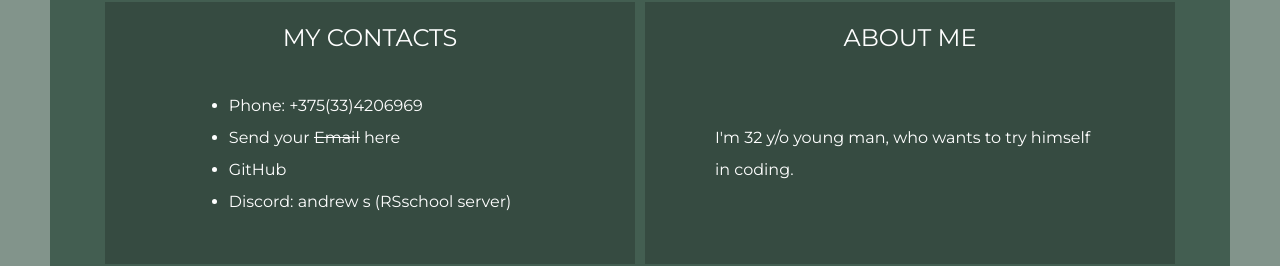
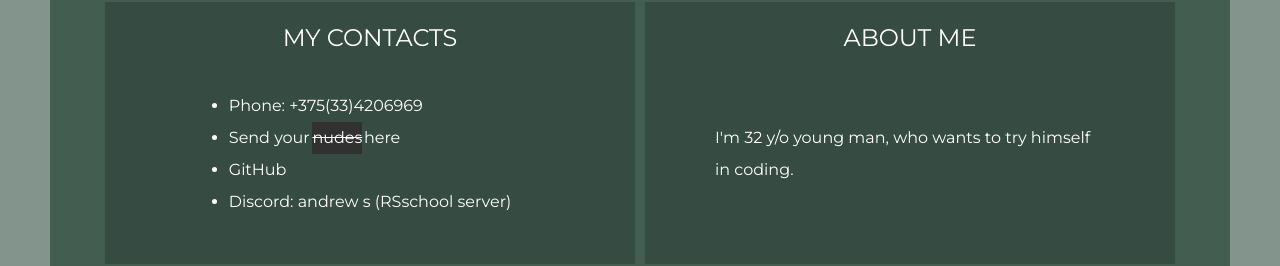
Before and after one commit to m0r741n/rsschool-cv, a plain HTML site: page index.html in a window 1280 px wide. In both pictures the pointer is over the element "Email". Shown: the part 452-718 px from the top of the page. Drawn offline with Linux system fonts and the light colour scheme.

Commit message:
feat: minor css changes

```diff
--- a/css/style.css
+++ b/css/style.css
@@ -68,11 +68,12 @@ nav > ul > li > a:hover::after {
     background-color: white;
 }
 
-li > a > span {
+/* li > a > span {
     text-decoration: line-through;
-}
+} */
 
 a {
+    position: relative;
     text-decoration: none;
     color: var(--main-color);
 }
@@ -126,6 +127,14 @@ main {
     justify-content: center;
     flex-grow: 1;
     padding: 0px 70px;
+}
+
+span[data-title]:hover::after{
+    content: attr(data-title);
+    position: absolute;
+    right: 38px;
+    background-color: rgb(49, 49, 49);
+    text-decoration: line-through;
 }
 
 pre {
--- a/index.html
+++ b/index.html
@@ -33,7 +33,7 @@
                 <h2 id="contacts">MY CONTACTS</h2>
                 <ul class="main-block-content">
                     <li>Phone: +375(33)4206969</li>
-                    <li><a href="mailto:klopkillah@gmail.com">Send your <span title="nudes">Email</span> here</a></li>
+                    <li><a href="mailto:klopkillah@gmail.com">Send your <span data-title="nudes">Email</span> here</a></li>
                     <li><a href="https://github.com/m0r741n">GitHub</a></li>
                     <li>Discord: andrew s (RSschool server)</li>
                 </ul>
```
